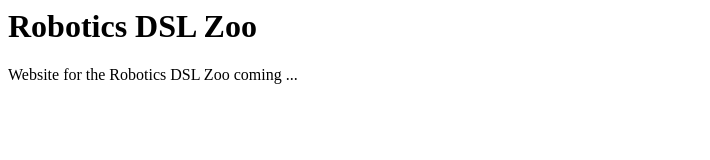
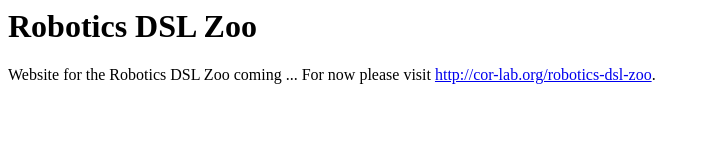
Before and after one commit to corlab/dslzoo, a plain HTML site: page index.html in a window 1280 px wide. Shown: the whole page, without its empty margins (0-710 px from the left). Drawn offline with Linux system fonts and the light colour scheme.

Commit message:
Link to current zoo website

```diff
--- a/index.html
+++ b/index.html
@@ -1,3 +1,5 @@
 <h1>Robotics DSL Zoo</h1>
 
 Website for the Robotics DSL Zoo coming ...
+
+For now please visit <a href="http://www.cor-lab.de/robotics-dsl-zoo">http://cor-lab.org/robotics-dsl-zoo</a>.
```
